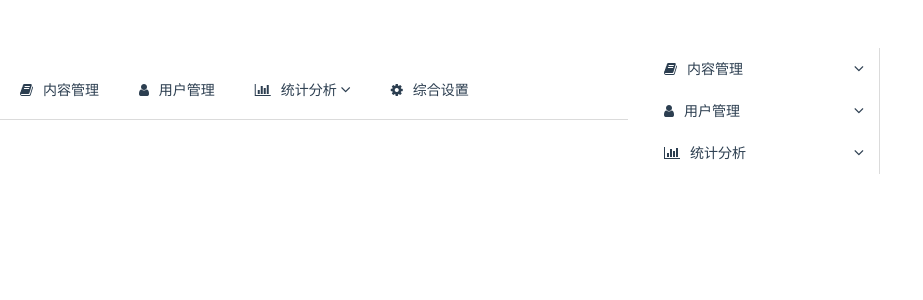
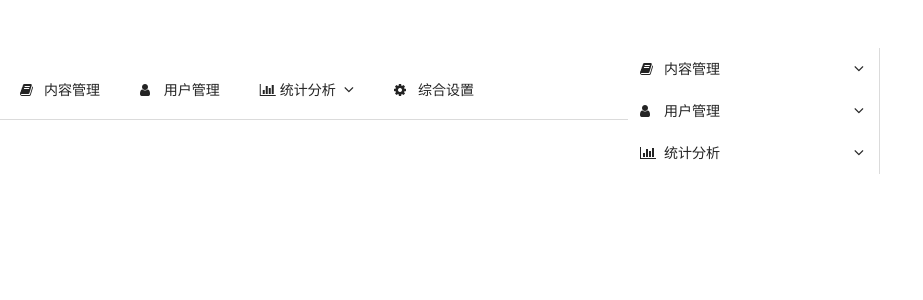
Before and after one commit to ridewindx/bulvue, a Vue app: page / in a window 1280 px wide. Shown: the top 300 px of the page, without its empty margins (0-923 px from the left). Built offline with nearby package versions, Linux system fonts and the light colour scheme.

Commit message:
Add source files

```diff
--- a/src/MenuApp.vue
+++ b/src/MenuApp.vue
@@ -14,7 +14,7 @@
         <Submenu name="3">
           <template slot="title">
             <Icon icon="fa-bar-chart"></Icon>
-            统计分析
+            <span>统计分析</span>
           </template>
           <MenuItemGroup title="使用">
             <MenuItem name="3-1">新增和启动</MenuItem>
@@ -24,6 +24,39 @@
           <MenuItemGroup title="留存">
             <MenuItem name="3-4">用户留存</MenuItem>
             <MenuItem name="3-5">流失用户</MenuItem>
+
+            <Submenu name="31">
+              <template slot="title">
+                <Icon icon="fa-bar-chart"></Icon>
+                <span>统计分析</span>
+              </template>
+              <MenuItemGroup title="使用">
+                <MenuItem name="31-1">新增和启动</MenuItem>
+                <MenuItem name="31-2">活跃分析</MenuItem>
+                <MenuItem name="31-3">时段分析</MenuItem>
+              </MenuItemGroup>
+              <MenuItemGroup title="留存">
+                <MenuItem name="31-4">用户留存</MenuItem>
+                <MenuItem name="31-5">流失用户</MenuItem>
+
+                <MenuItem name="31-6">用户留存</MenuItem>
+                <MenuItem name="31-7">流失用户</MenuItem>
+
+                <Submenu name="32" mode="inline">
+                  <template slot="title">
+                    <Icon icon="fa-bar-chart"></Icon>
+                    统计分析
+                  </template>
+                    <MenuItem name="32-1">新增和启动新增和启动</MenuItem>
+                    <MenuItem name="32-2">活跃分析</MenuItem>
+                    <MenuItem name="32-3">时段分析</MenuItem>
+                    <MenuItem name="32-4">用户留存</MenuItem>
+                    <MenuItem name="32-5">流失用户</MenuItem>
+                </Submenu>
+
+              </MenuItemGroup>
+            </Submenu>
+
           </MenuItemGroup>
         </Submenu>
         <MenuItem name="4">
@@ -33,7 +66,7 @@
       </Menu>
 
       </Col>
-      <Menu style="width: 240px">
+      <Menu style="width: 240px" accordion>
         <Submenu name="1">
           <template slot="title">
             <Icon icon="fa-book"></Icon>
@@ -65,7 +98,8 @@
             <MenuItem name="3-4">用户留存</MenuItem>
             <MenuItem name="3-5">流失用户</MenuItem>
 
-            <Submenu name="31">
+            <Submenu name="31" mode="inline">
+            <!--<Submenu name="31">-->
               <template slot="title">
                 <Icon icon="fa-bar-chart"></Icon>
                 统计分析
@@ -78,6 +112,19 @@
               <MenuItemGroup title="留存">
                 <MenuItem name="31-4">用户留存</MenuItem>
                 <MenuItem name="31-5">流失用户</MenuItem>
+
+                <Submenu name="31">
+                  <template slot="title">
+                    <Icon icon="fa-bar-chart"></Icon>
+                    统计分析
+                  </template>
+                  <MenuItem name="31-1">新增和启动新增和启动</MenuItem>
+                  <MenuItem name="31-2">活跃分析</MenuItem>
+                  <MenuItem name="31-3">时段分析</MenuItem>
+                  <MenuItem name="31-4">用户留存</MenuItem>
+                  <MenuItem name="31-5">流失用户</MenuItem>
+                </Submenu>
+
               </MenuItemGroup>
             </Submenu>
 
--- a/src/components/menu/dropdown.vue
+++ b/src/components/menu/dropdown.vue
@@ -10,6 +10,16 @@
   export default {
     name: 'Dropdown',
 
-    mixins: [ Popper ]
+    mixins: [ Popper ],
+
+    props: {
+      value: Boolean
+    },
+
+    watch: {
+      value (val) {
+        this.visible = val
+      }
+    }
   }
 </script>
--- a/src/components/menu/menu-item-group.vue
+++ b/src/components/menu/menu-item-group.vue
@@ -1,11 +1,13 @@
 <template>
   <li class="menu-item-group">
-    <div class="menu-item-group-title">{{ title }}</div>
+    <div class="menu-item-group-title" :style="titleStyles">{{ title }}</div>
     <ul><slot></slot></ul>
   </li>
 </template>
 
 <script>
+  import { findParentComponent } from '../../utils/find'
+
   export default {
     name: 'MenuItemGroup',
 
@@ -14,6 +16,29 @@
         type: String,
         required: true
       }
+    },
+
+    data () {
+      return {
+        inlineLevel: -1
+      }
+    },
+
+    computed: {
+      titleStyles () {
+        if (this.inlineLevel >= 0) {
+          return {
+            'padding-left': (this.inlineLevel * 1.5 + 0.5) + 'rem'
+          }
+        }
+      }
+    },
+
+    methods: {
+      getInlineLevel () {
+        let submenu = findParentComponent(this, 'Submenu')
+        if (submenu) this.inlineLevel = submenu.inlineLevel
+      }
     }
   }
 </script>
--- a/src/components/menu/menu-item.vue
+++ b/src/components/menu/menu-item.vue
@@ -1,10 +1,11 @@
 <template>
-  <li class="menu-item" :class="classes" @click="handleClick">
+  <li class="menu-item" :class="classes" :style="styles" @click="handleClick">
     <slot></slot>
   </li>
 </template>
 
 <script>
+  import { findParentComponent } from '../../utils/find'
   import Emit from '../../utils/emit.js'
 
   export default {
@@ -19,7 +20,8 @@
 
     data () {
       return {
-        active: false
+        active: false,
+        inlineLevel: -1
       }
     },
 
@@ -28,6 +30,14 @@
         return {
           active: this.active,
           disabled: this.disabled
+        }
+      },
+
+      styles () {
+        if (this.inlineLevel >= 0) {
+          return {
+            'padding-left': (this.inlineLevel * 1.5 + 1.5) + 'rem'
+          }
         }
       }
     },
@@ -38,12 +48,16 @@
 
         const emitted = this.emitUp('Submenu', 'selected', this.name)
         if (!emitted) this.emitUp('Menu', 'selected', this.name)
+      },
+
+      getInlineLevel () {
+        let submenu = findParentComponent(this, 'Submenu')
+        if (submenu) this.inlineLevel = submenu.inlineLevel
       }
     },
 
     mounted () {
       this.$on('updated', name => {
-        console.log('activeName', name, ', this.name', this.name)
         if (this.name === name) {
           this.active = true
           this.emitUp('Submenu', 'updated', true)
--- a/src/components/menu/menu.vue
+++ b/src/components/menu/menu.vue
@@ -56,7 +56,6 @@
 
     methods: {
       broadcastActiveName () {
-        console.log('activeName', this.activeName)
         this.emitDown('Submenu', 'updated', false)
         this.emitDown('MenuItem', 'updated', this.activeName)
       },
@@ -69,6 +68,16 @@
     },
 
     mounted () {
+      findChildComponents(this, 'Submenu', child => {
+        child.computeInlineLevel()
+      })
+      findChildComponents(this, 'MenuItemGroup', child => {
+        child.getInlineLevel()
+      })
+      findChildComponents(this, 'MenuItem', child => {
+        child.getInlineLevel()
+      })
+
       this.$on('selected', name => {
         this.activeName = name
       })
@@ -90,6 +99,7 @@
   @import "~bulma/sass/utilities/_all";
   @import "~bulma/sass/base/_all";
   @import "../../styles/animations/slide";
+  @import "../../styles/animations/fade";
   @import "../../styles/variables";
 
   .menu {
@@ -97,7 +107,11 @@
     display: block;
     font-size: 0.875rem;
     text-align: left;
+    cursor: pointer;
+    color: $black-ter;
+    white-space: nowrap;
 
+    // menu border
     &:after {
       content: '';
       position: absolute;
@@ -127,22 +141,74 @@
       }
     }
 
+    // icon spacing
     &-item, &-submenu-title {
       .icon:first-child {
-        margin-right: 0.375rem;
+        display: inline-block;
+        width: 1.25rem;
+      }
     }
   }
 
-    &-horizontal {
+  .menu-submenu-dropdown {
+    min-width: 100%;
+    background-color: $white;
+    border-radius: $radius;
+    box-shadow: $shadow-down;
+    box-sizing: border-box;
+    z-index: 10;
+
+    margin: 0.32rem 0;
+    padding: 0.32rem 0;
+
+    .menu-item-group .menu-item-group-title {
+      padding-left: 0.5rem;
+    }
+
+    .menu-item, .menu-submenu-title {
+      padding-left: 1.5rem;
+    }
+  }
+
+  .menu-item-group-title {
+    color: $grey-light;
+    font-size: 0.75rem;
+    cursor: default;
+  }
+
+  // item height
+  .menu-item-group-title,
+  .menu-item,
+  .menu-submenu-title {
+    height: 2rem;
+    line-height: 2rem;
+    padding-right: 1rem;
+  }
+
+  .menu-vertical {
+    .menu-item, .menu-submenu-title {
+      height: 2.625rem;
+      line-height: 2.625rem;
+    }
+
+  }
+
+  // submenu angle-right arrow
+  .menu-submenu-title .icon:last-child {
+    margin-left: 0.5rem;
+    float: right;
+  }
+  // horizontal menu format and highlight
+  .menu-horizontal {
     & > .menu-item, & > .menu-submenu {
       position: relative;
       float: left;
-        cursor: pointer;
     }
 
     & > .menu-item,
-      & > .menu-submenu .menu-submenu-title {
+    & > .menu-submenu > .menu-submenu-title {
       height: 3.75rem;
+      line-height: 3.75rem;
       padding: 0 1.25rem;
       border-bottom: 2px solid transparent;
       transition: all 0.2s ease-in-out;
@@ -150,48 +216,32 @@
 
     & > .menu-item:hover,
     & > .menu-item.active,
-      & > .menu-submenu .menu-submenu-title:hover,
-      & > .menu-submenu.active .menu-submenu-title,
-      & > .menu-submenu.opened .menu-submenu-title {
+    & > .menu-submenu > .menu-submenu-title:hover,
+    & > .menu-submenu > .menu-submenu-title.active,
+    & > .menu-submenu.opened > .menu-submenu-title {
       border-bottom-color: $blue;
     }
   }
 
-    &-submenu {
-      position: relative;
-
-      &-title .icon:last-child {
+  // submenu angle-down arrow rotate
+  .menu-submenu.inline,
+  .menu-horizontal > .menu-submenu.dropdown {
+    > .menu-submenu-title .icon:last-child {
       display: inline-block;
       font-size: 1rem;
       transition: transform 0.2s ease-in-out;
     }
 
-      &.opened &-title .icon:last-child {
+    &.opened > .menu-submenu-title > .icon:last-child {
       transform: rotate(180deg);
     }
   }
 
-    &-item-group {
-      &-title {
-        height: 2rem;
-        line-height: 2rem;
-        padding-left: 0.5rem;
-        color: $grey-light;
-        font-size: 0.75rem;
-        cursor: default;
-      }
-    }
-
-    &-horizontal &-submenu &-item {
-      height: 2rem;
-      line-height: 2rem;
-      padding: 0 1rem;
-      color: $black-ter;
-      white-space: nowrap;
-      cursor: pointer;
+  // menu item highlight
+  .menu-item, .menu-submenu.dropdown > .menu-submenu-title {
     transition: background 0.2s ease-in-out;
 
-      &:hover:not(.disabled) {
+    &:hover:not(.disabled):not(.active) {
       background-color: $white-ter;
     }
 
@@ -206,65 +256,12 @@
     }
   }
 
-    &-vertical {
-      > li {
-        padding-left: 1.5rem;
-      }
-
-      ul {
-        li {
-          &.menu-item {
-            padding-left: 1.5rem;
-          }
-          &.menu-item-group {
-            padding-left: 0.5rem;
+  .menu-horizontal {
+    & > .menu-item, & > .menu-submenu.dropdown > .menu-submenu-title {
+      &.active {
+        color: $black-ter;
+        background-color: transparent;
       }
     }
   }
-
-      & .menu-item,
-      & .menu-submenu .menu-submenu-title {
-        height: 2.625rem;
-        line-height: 2.625rem;
-        cursor: pointer;
-      }
-
-      & .menu-item {
-        border-right: 2px solid transparent;
-        transition: all 0.2s ease-in-out;
-
-        &:hover, &.active {
-          color: $blue;
-          border-right-color: $blue;
-        }
-      }
-
-      .menu-submenu-title .icon:last-child {
-        float: right;
-        margin-right: 1rem;
-      }
-    }
-
-    /*&-vertical &-item {
-      height: 2rem;
-      line-height: 2rem;
-      position: relative;
-      display: block;
-      cursor: pointer;
-      transition: all 0.2s ease-in-out;
-    }*/
-
-    &-submenu-dropdown {
-      position: absolute;
-      z-index: 10;
-      width: 100%;
-      overflow: hidden;
-      margin: 0.32rem 0;
-      padding: 0.32rem 0;
-      background-color: $white;
-      box-sizing: border-box;
-      border-radius: $radius;
-      box-shadow: $shadow-down;
-    }
-  }
 </style>
--- a/src/components/menu/submenu.vue
+++ b/src/components/menu/submenu.vue
@@ -2,36 +2,39 @@
   <li class="menu-submenu" :class="classes"
       @mouseenter="handleMouseenter" @mouseleave="handleMouseleave">
 
-    <div class="menu-submenu-title" ref="reference" @click="handleClick">
+    <div class="menu-submenu-title" :class="titleClasses" :style="titleStyles"
+         ref="reference" @click="handleClick">
       <slot name="title"></slot>
-      <Icon icon="fa-angle-down"></Icon>
+      <Icon :icon="angleDirection"></Icon>
     </div>
 
     <CollapseTransition v-if="renderMode === 'inline'">
-      <ul v-show="opened"><slot></slot></ul>
+      <ul class="menu-submenu-inline" v-show="opened"><slot></slot></ul>
     </CollapseTransition>
 
     <transition name="slide-up" v-else>
-      <div class="menu-submenu-dropdown" ref="popper" v-show="opened">
+      <Dropdown ref="popper" v-show="opened" :placement="placement" :value="opened"
+                :reference="$refs.reference" :popper="$refs.popper">
         <ul><slot></slot></ul>
-      </div>
+      </Dropdown>
     </transition>
 
   </li>
 </template>
 
 <script>
+  import { findParentComponent } from '../../utils/find'
   import Emit from '../../utils/emit.js'
   import Icon from '../../elements/icon'
   import CollapseTransition from '../../utils/collapse-transition'
-  import Popper from '../../utils/popper'
+  import Dropdown from './dropdown'
 
   export default {
     name: 'Submenu',
 
-    mixins: [ { methods: Emit }, Popper ],
+    mixins: [ { methods: Emit } ],
 
-    components: { Icon, CollapseTransition },
+    components: { Icon, CollapseTransition, Dropdown },
 
     props: {
       name: [String, Number],
@@ -49,15 +52,33 @@
       return {
         opened: false,
         accordion: false,
-        active: false
+        active: false,
+        angleDirection: 'fa-angle-down',
+        placement: 'bottom',
+        inlineLevel: -1
       }
     },
 
     computed: {
       classes () {
         return {
-          opened: this.opened,
+          inline: this.renderMode === 'inline',
+          dropdown: this.renderMode === 'dropdown',
+          opened: this.opened
+        }
+      },
+
+      titleClasses () {
+        return {
           active: this.active
+        }
+      },
+
+      titleStyles () {
+        if (this.inlineLevel > 0) {
+          return {
+            'padding-left': this.inlineLevel * 1.5 + 'rem'
+          }
         }
       },
 
@@ -68,12 +89,6 @@
         } else {
           return this.mode
         }
-      }
-    },
-
-    watch: {
-      opened (val) {
-        this.visible = val
       }
     },
 
@@ -111,23 +126,45 @@
         }
 
         this.opened = !this.opened
+      },
+
+      computeInlineLevel () {
+        this.inlineLevel = -1
+        if (this.renderMode !== 'inline') {
+          this.$nextTick(() => {
+            this.inlineLevel = this.$parent.inlineLevel + 1
+          })
+          return
+        }
+
+        let submenu = this
+        while (submenu) {
+          // if (submenu.renderMode !== 'inline') break
+          ++this.inlineLevel
+          if (submenu.renderMode === 'dropdown') break
+          submenu = findParentComponent(submenu, 'Submenu')
+        }
       }
     },
 
     mounted () {
       this.accordion = this.$parent.accordion
 
-      if (this.$parent.$options.name === 'Menu') this.placement = 'bottom'
-      else this.placement = 'right-start'
+      if (this.$parent.$options.name !== 'Menu' && this.renderMode === 'dropdown') {
+        this.placement = 'right-start'
+        this.angleDirection = 'fa-angle-right'
+      }
 
       this.$on('selected', name => {
         if (this.renderMode === 'dropdown') this.opened = false
-        this.emitUp('Menu', 'selected', name)
+
+        const emitted = this.emitUp('Submenu', 'selected', name)
+        if (!emitted) this.emitUp('Menu', 'selected', name)
       })
 
       this.$on('updated', active => {
-        console.log('active', active)
         this.active = active
+        this.emitUp('Submenu', 'updated', active)
       })
     }
   }
--- a/src/utils/emit.js
+++ b/src/utils/emit.js
@@ -24,9 +24,9 @@ export default {
 
       if (name === componentName) {
         child.$emit(eventName, ...params)
-      } else {
-        emitDown.call(child, componentName, eventName, ...params)
       }
+
+      emitDown.call(child, componentName, eventName, ...params)
     })
   }
 }
--- a/src/utils/popper.js
+++ b/src/utils/popper.js
@@ -10,7 +10,7 @@ export default {
       default: 'bottom'
     },
     offset: {
-      type: Number,
+      type: [Number, String],
       default: 0
     },
     conf: {
@@ -51,27 +51,31 @@ export default {
         return
       }
 
-      const popper = this.popper || this.$refs.popper
-      const reference = this.reference || this.$refs.reference
+      let popper = this.popper || this.$refs.popper
+      if (popper && popper.$el) popper = popper.$el
+      let reference = this.reference || this.$refs.reference
+      if (reference && reference.$el) reference = reference.$el
+
       if (!popper || !reference) return
+
+      // document.body.appendChild(popper)
 
       const options = this.conf
       options.placement = this.placement
-      options.offset = this.offset
+      options.modifiers.offset = {
+        offset: this.offset
+      }
 
       this.arbiter = new Popper(reference, popper, {
         ...options,
-        onCreate: popper => {
-          this.resetTransformOrigin()
+        onCreate: () => {
+          this.resetTransformOrigin(popper)
           this.$nextTick(this.update())
         }
       })
     },
 
-    resetTransformOrigin () {
-      const popper = this.popper || this.$refs.popper
-      if (!popper) return
-
+    resetTransformOrigin (popper) {
       const placementMap = {top: 'bottom', bottom: 'top', left: 'right', right: 'left'}
       let placement = popper.getAttribute('x-placement').split('-')[0]
       let origin = placementMap[placement]
@@ -81,6 +85,7 @@ export default {
 
   beforeDestroy () {
     if (this.arbiter) {
+      // document.body.removeChild(this.arbiter.popper)
       this.arbiter.destroy()
       this.arbiter = null
     }
```
Lines whose indentation alone changed are shown as unchanged.
